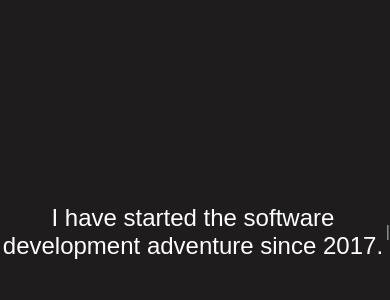
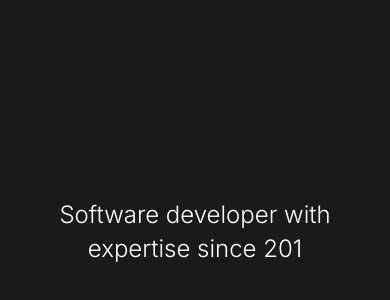
Before and after one commit to Nuptial/personal-site, a React (Create React App) app: page / in a window 390 px wide. Shown: the part 190-490 px from the top of the page. Built offline with nearby package versions, Linux system fonts and the light colour scheme; a web font is replaced by a local one.

Commit message:
update icons and fonts

```diff
--- a/src/App.css
+++ b/src/App.css
@@ -1,17 +1,44 @@
+@import url('https://fonts.googleapis.com/css2?family=Inter:wght@300;400;600&display=swap');
+
+/* Root seviyesinde scroll'u engellemek için */
+* {
+  margin: 0;
+  padding: 0;
+  box-sizing: border-box;
+}
+
+body {
+  overflow: hidden;
+  margin: 0;
+  padding: 0;
+}
+
 .App {
+  min-height: 100vh;
+  height: 100vh;
+  /* Sabit yükseklik */
+  width: 100vw;
+  /* Tam genişlik */
+  display: flex;
+  justify-content: center;
+  align-items: center;
+  background-color: #1a1a1a;
+  padding: 20px;
+  transition: all 0.5s ease;
+  overflow: hidden;
+  /* Scroll'u engelle */
+}
+
+.animation-text {
+  font-family: 'Inter', sans-serif;
+  font-size: clamp(1.5rem, 5vw, 2.5rem);
+  /* Responsive font size */
+  font-weight: 300;
+  color: #ffffff;
   text-align: center;
-  background-color: #1e1c1c;
-  width: 100vw;
-  height: 100vh;
-  display: flex;
-  align-items: center;
-  justify-content: center;
-}
-.animation-text {
-  transition: all 0.5s ease;
-  color: white;
-  font-size: 24px;
-  position: relative;
+  line-height: 1.4;
+  max-width: min(800px, 90vw);
+  /* Responsive max-width */
 }
 
 .typed-cursor {
@@ -19,37 +46,109 @@
 }
 
 .social-container {
-  margin-top: 50px;
+  margin-top: 2rem;
   display: flex;
-  gap: 20px;
+  gap: 2rem;
 }
 
-a.social {
+.social {
+  color: white;
+  margin: 0 10px;
   opacity: 0;
-  color: white;
 }
 
-a.social:hover {
-  transform: translateY(-2px);
+.fade-in {
+  animation: fadeIn 0.5s ease-in forwards;
 }
 
-a.social.github {
-  animation: load 3s forwards 1.5s;
+@keyframes fadeIn {
+  from {
+    opacity: 0;
+    transform: translateY(20px);
+  }
+
+  to {
+    opacity: 1;
+    transform: translateY(0);
+  }
 }
 
-a.social.linkedin {
-  animation: load 3s forwards 2.5s;
+.social:hover {
+  transform: scale(1.2) rotate(360deg);
+  transition: all 0.3s ease;
 }
 
-a.social.medium {
-  animation: load 3s forwards 3.5s;
+/* Her ikon için farklı gecikme süresi */
+.github {
+  animation-delay: 0s;
 }
 
-@keyframes load {
-  0% {
+.linkedin {
+  animation-delay: 0.2s;
+}
+
+.medium {
+  animation-delay: 0.4s;
+}
+
+@keyframes popIn {
+  from {
     opacity: 0;
+    transform: scale(0) rotate(-180deg);
   }
-  100% {
+
+  to {
     opacity: 1;
+    transform: scale(1) rotate(0);
   }
 }
+
+/* Sosyal medya ikonlarının renklerini özelleştirmek için ekleyebilirsiniz */
+.github:hover {
+  color: #6e5494;
+  /* GitHub'ın açık tema rengi */
+  /* veya */
+  /* color: #6e5494; */
+  /* GitHub'ın mor rengi */
+  /* veya */
+  /* color: #2ea44f; */
+  /* GitHub'ın yeşil rengi */
+}
+
+.linkedin:hover {
+  color: #0077b5;
+}
+
+.medium:hover {
+  color: #00ab6c;
+}
+
+/* Responsive tasarım için medya sorguları */
+@media (max-width: 768px) {
+  .social-container {
+    gap: 1.5rem;
+  }
+
+  .social {
+    font-size: 1.5rem;
+    /* Mobilde daha küçük ikonlar */
+  }
+}
+
+@media (max-width: 480px) {
+  .App {
+    padding: 15px;
+  }
+
+  .social-container {
+    gap: 1rem;
+  }
+
+  .social {
+    font-size: 1.2rem;
+  }
+}
+
+.medium:hover {
+  color: #00ab6c;
+}
--- a/src/App.js
+++ b/src/App.js
@@ -9,62 +9,78 @@ import {
 
 import "./App.css";
 
+const strings = [
+  "Welcome to my portfolio",
+  "I'm Alican Çamlıbel",
+  "Software developer with expertise since 2017",
+  "Frontend Developer specializing in modern web technologies",
+  "Connect with me through the social links below",
+];
+
 function App() {
   const [visibleSocialIcons, setVisibleSocialIcons] = useState(false);
   const el = useRef(null);
+  const typed = useRef(null);
 
   useEffect(() => {
-    const typed = new Typed(el.current, {
-      strings: [
-        "Welcome to my personal website.",
-        "My name is Alican Çamlıbel.",
-        "I have started the software development adventure since 2017.",
-        "I'm working as Frontend Developer since 2017 I try to follow up-to-date technologies related to software.",
-        " You can follow the links below to get to know me better and my accounts.",
-      ],
-      typeSpeed: 30,
+    const options = {
+      strings,
+      typeSpeed: 40,
       backSpeed: 30,
       fadeOut: true,
-      backDelay: 500,
+      backDelay: 800,
       startDelay: 1000,
+      loop: false,
+      showCursor: false,
+      cursorChar: '_',
       onComplete: (self) => {
-        document.getElementsByClassName("App")[0].style["flex-direction"] =
-          "column";
-        self.cursor.remove();
+        document.getElementsByClassName("App")[0].style["flex-direction"] = "column";
         setVisibleSocialIcons(true);
       },
-    });
+      onReset: (self) => {
+        console.log('Reset triggered!');
+      },
+      onStop: (pos, self) => {
+        console.log('Animation stopped at: ', pos);
+      }
+    };
+
+    typed.current = new Typed(el.current, options);
 
     return () => {
-      typed.destroy();
+      typed.current.destroy();
     };
   }, []);
+
   return (
     <div className="App">
       <span ref={el} className="animation-text"></span>
       {visibleSocialIcons && (
-        <div className="social-container">
+        <div className="social-container" style={{ marginTop: '2rem' }}>
           <a
             href="https://github.com/Nuptial"
             target="_blank"
-            className="social github"
+            className="social github fade-in"
             rel="noreferrer"
+            style={{ animationDelay: '0s' }}
           >
             <FontAwesomeIcon icon={faGithub} size="2x" />
           </a>
           <a
             href="https://www.linkedin.com/in/alican-%C3%A7aml%C4%B1bel-7a160290/"
             target="_blank"
-            className="social linkedin"
+            className="social linkedin fade-in"
             rel="noreferrer"
+            style={{ animationDelay: '0.5s' }}
           >
             <FontAwesomeIcon icon={faLinkedin} size="2x" />
           </a>
           <a
             href="https://medium.com/@alican.camlibel91"
             target="_blank"
-            className="social medium"
+            className="social medium fade-in"
             rel="noreferrer"
+            style={{ animationDelay: '1s' }}
           >
             <FontAwesomeIcon icon={faMedium} size="2x" />
           </a>
```
